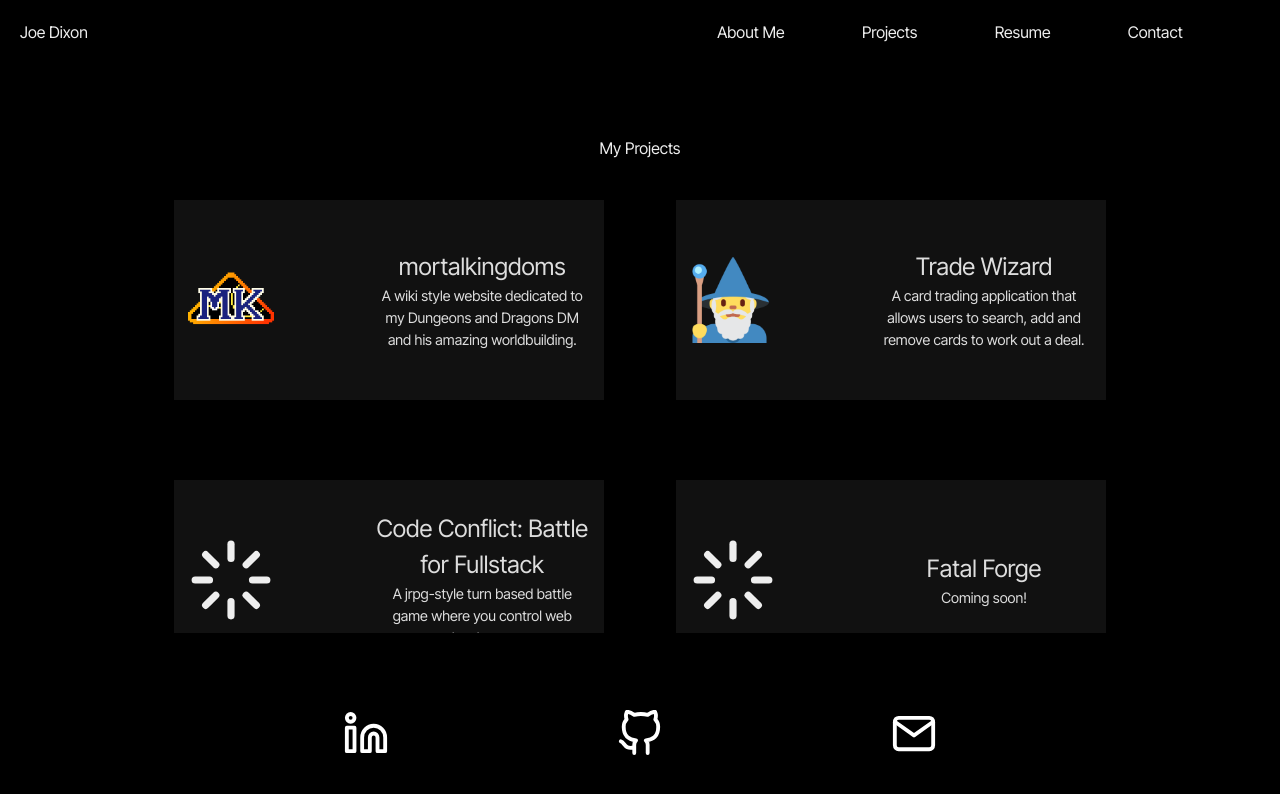
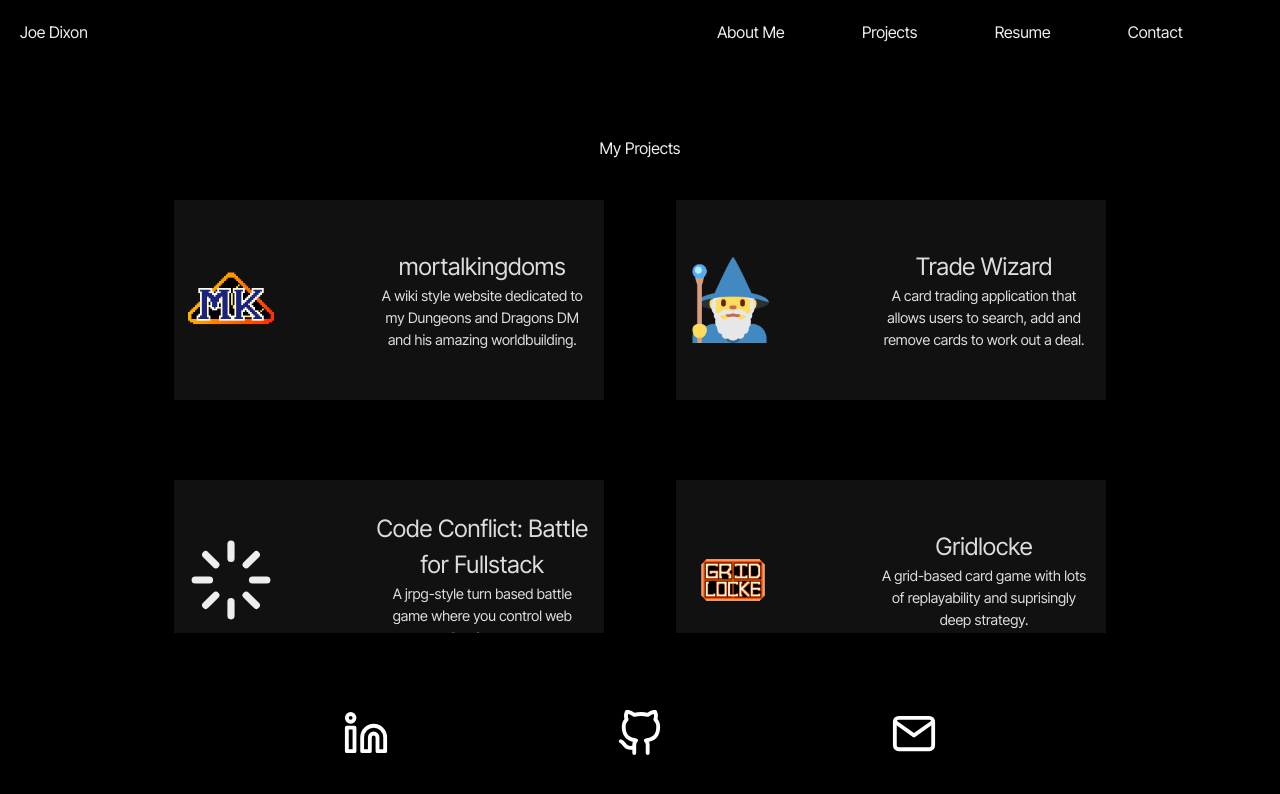
Before and after one commit to joerdixon/my-portfolio-2, a React (Create React App) app: page / in a window 1280 px wide. Both pictures are taken after a click on the item "Projects". Shown: the top 794 px of the page. Built offline with nearby package versions, Linux system fonts and the light colour scheme.

Commit message:
updated portfolio links, more todos

```diff
--- a/src/components/Frameponents/Header/Navigation/Navigation.jsx
+++ b/src/components/Frameponents/Header/Navigation/Navigation.jsx
@@ -1,6 +1,8 @@
 // Import React
 import React from "react";
 // import './Navigation.css'
+
+// TODO: Space out navbar from the top of the screen.p
 
 function Nav(props) {
     return (
--- a/src/components/Pages/Projects/Project/Project.jsx
+++ b/src/components/Pages/Projects/Project/Project.jsx
@@ -4,8 +4,10 @@ import './Project.css';
 import loader from '../../../../assets/loader.svg'
 import mklogo from '../../../../assets/mklogo.png';
 import wizmoji from '../../../../assets/wizardemoji.png'
+import gllogo from '../../../../assets/gridlocke1.png'
 
 // TODO: Tailwind transplant
+// TODO: Add hover effects and slide-in animation on scroll.
 // TODO: Correct project card proportions and add responsiveness.
 
 const projects = [
@@ -25,13 +27,13 @@ const projects = [
         projectTitle: "Code Conflict: Battle for Fullstack",
         projectImg: loader,
         projectDesc: "A jrpg-style turn based battle game where you control web developers.",
-        liveLink: "#",
+        liveLink: "https://code-conflict.herokuapp.com/",
     },
     {
-        projectTitle: "Fatal Forge",
-        projectImg: loader,
-        projectDesc: "Coming soon!",
-        liveLink: "#",
+        projectTitle: "Gridlocke",
+        projectImg: gllogo,
+        projectDesc: "A grid-based card game with lots of replayability and suprisingly deep strategy.",
+        liveLink: "https://gridlocke.net/",
     },
     {
         projectTitle: "Coming Soon",
--- a/src/components/Pages/Resume/Resume.jsx
+++ b/src/components/Pages/Resume/Resume.jsx
@@ -2,7 +2,7 @@ import React from 'react';
 import './Resume.css'
 import resume from '../../../assets/resume.pdf'
 
-// Revamp skills and resume screen.
+//TODO: Revamp skills and resume screen.
 
 function Resume(props) {
     return (
```
Also changed, not shown: public/index.html (+1 -13 lines), src/assets/gridlocke1.png (added).
